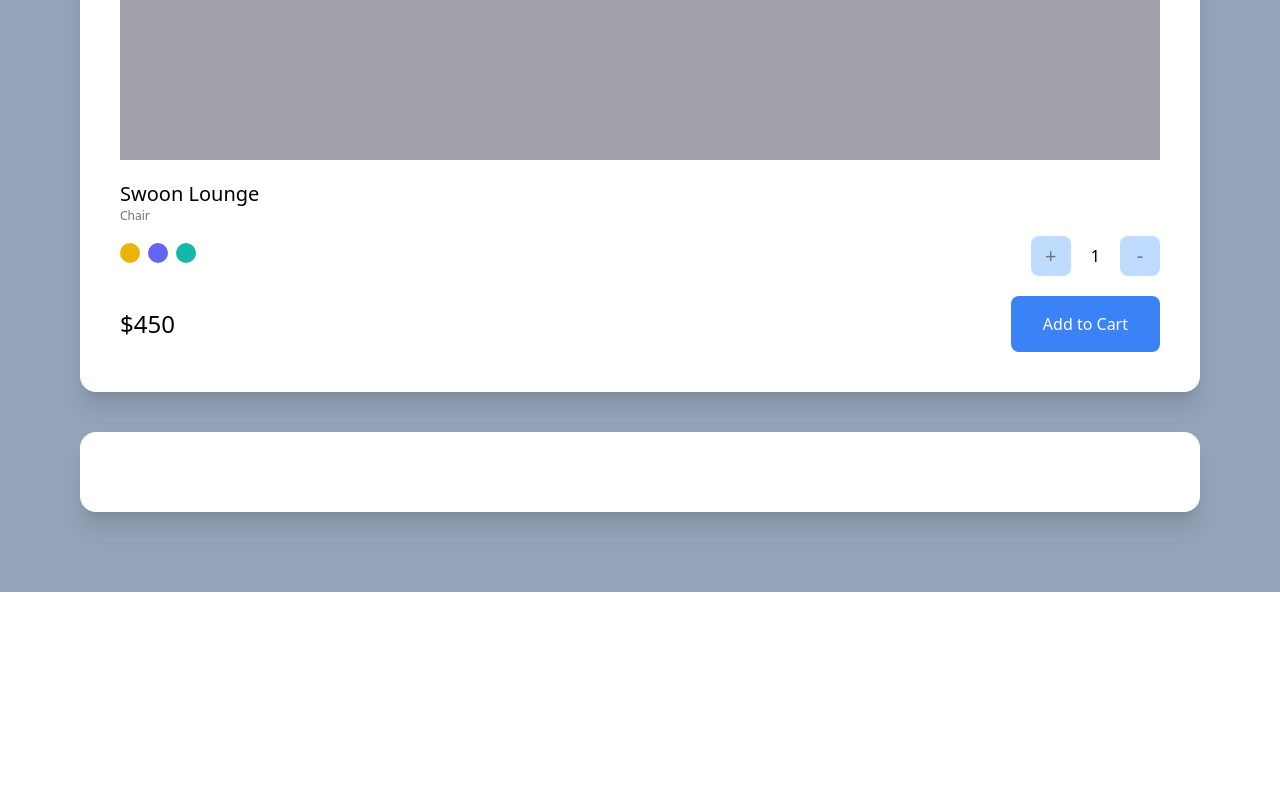
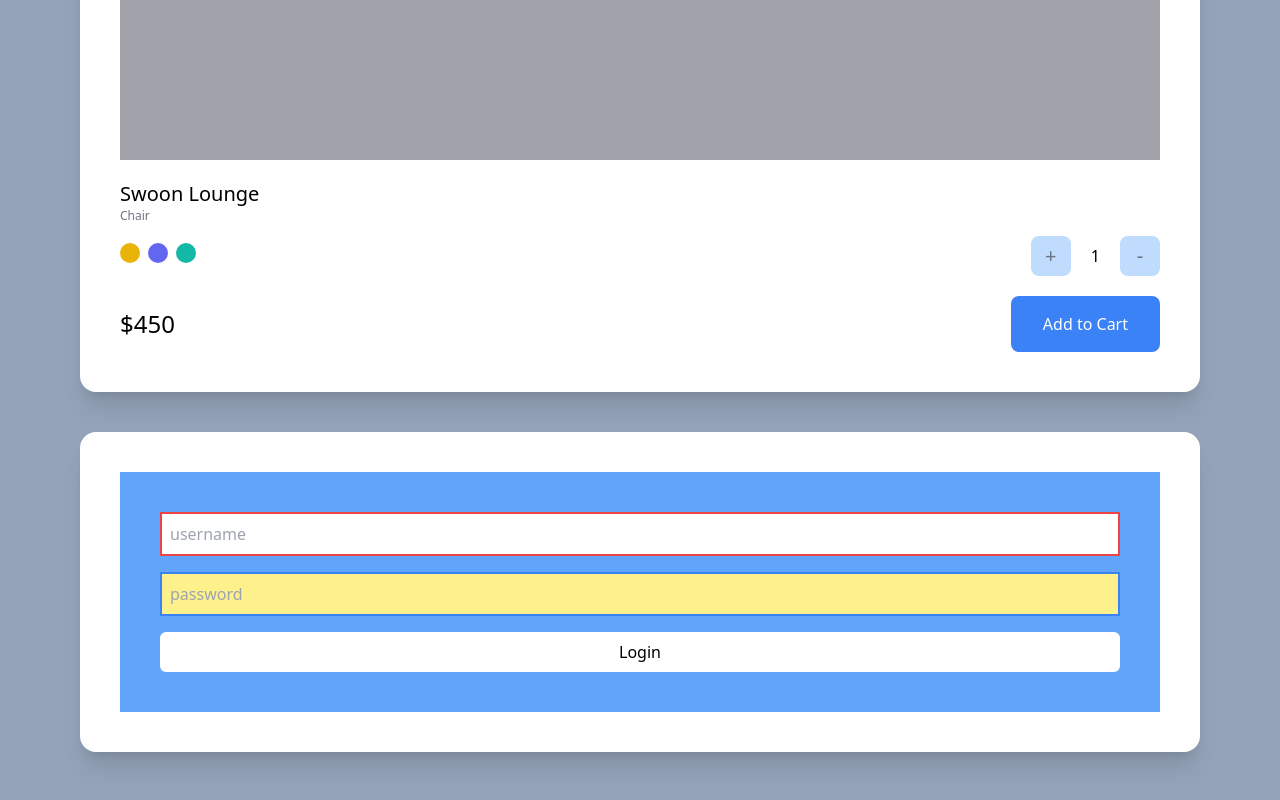
Before and after one commit to qpthedev/carrot-market, a Next.js app: page / in a window 1280 px wide. Shown: the part 1078-1878 px from the top of the page. Before the commit the page ends 1670 px from the top, so only its background shows below. Built offline with nearby package versions, Linux system fonts and the light colour scheme.

Commit message:
Group modifiers, Form modifiers

```diff
--- a/pages/index.tsx
+++ b/pages/index.tsx
@@ -33,7 +33,7 @@ const Home: NextPage = () => {
         </div>
       </div>
 
-      <div className="bg-white overflow-hidden rounded-2xl shadow-xl">
+      <div className="bg-white overflow-hidden rounded-2xl shadow-xl group">
         <div className="bg-blue-500 p-6 pb-14">
           <span className="text-white text-2xl">Profile</span>
         </div>
@@ -45,7 +45,7 @@ const Home: NextPage = () => {
               <span className="font-medium">340</span>
             </div>
 
-            <div className="h-24 w-24 bg-red-400 rounded-full" />
+            <div className="h-24 w-24 bg-red-400 rounded-full group-hover:bg-yellow-300 transition-colors" />
 
             <div className="flex flex-col items-center ">
               <span className="text-sm text-gray-500">Spent</span>
@@ -101,7 +101,27 @@ const Home: NextPage = () => {
         </div>
       </div>
 
-      <div className="bg-white p-10 rounded-2xl shadow-xl"></div>
+      <div className="bg-white p-10 rounded-2xl shadow-xl">
+        <form className="flex flex-col space-y-4 bg-blue-400 p-10 focus-within:bg-blue-100">
+          <input
+            type="text"
+            required
+            placeholder="username"
+            className="p-2 required:border-2 border-red-500"
+          />
+          <input
+            type="password"
+            required
+            placeholder="password"
+            className="p-2 required:border-2 border-red-500 placeholder-shown:bg-yellow-200 placeholder-shown:border-blue-500"
+          />
+          <input
+            type="submit"
+            value="Login"
+            className="bg-white rounded-md p-2"
+          />
+        </form>
+      </div>
     </div>
   );
 };
```
